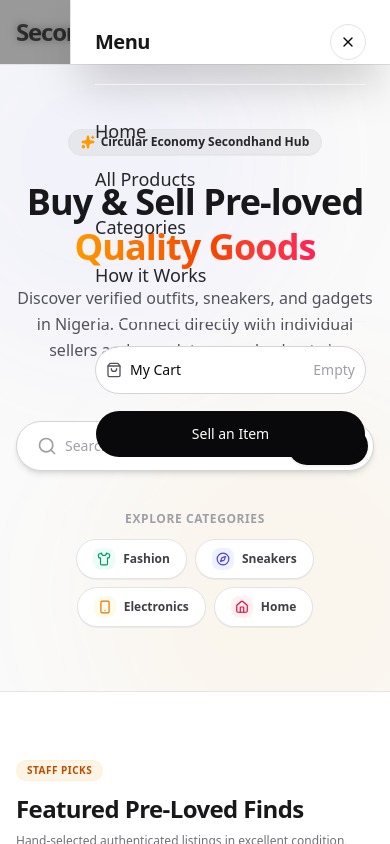
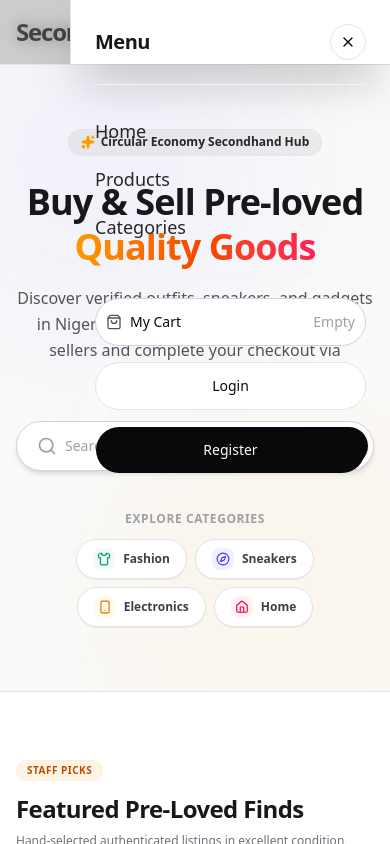
Before and after one commit to dceekay/secondhand, a Next.js app: page / in a window 390 px wide. Both pictures are taken after a click on the button 356 px from the left and 32 px from the top of the page. Shown: the top 844 px of the page. Built offline with nearby package versions, Linux system fonts and the light colour scheme.

Commit message:
feat: add authenticated mobile navigation

```diff
--- a/components/layout/mobile-menu.tsx
+++ b/components/layout/mobile-menu.tsx
@@ -1,7 +1,12 @@
 "use client";
 
 import Link from "next/link";
-import { X, ShoppingBag, ArrowRight } from "lucide-react";
+import {
+  X,
+  ShoppingBag,
+  ArrowRight,
+} from "lucide-react";
+
 import { Button } from "@/components/ui/button";
 import { motion, AnimatePresence } from "framer-motion";
 
@@ -10,14 +15,35 @@ interface MobileMenuProps {
   onClose: () => void;
   cartCount: number;
   onOpenCart: () => void;
+
+  user?: {
+    name: string;
+  } | null;
+
+  onLogout?: () => void;
 }
 
-export function MobileMenu({ isOpen, onClose, cartCount, onOpenCart }: MobileMenuProps) {
+export function MobileMenu({
+  isOpen,
+  onClose,
+  cartCount,
+  onOpenCart,
+  user,
+  onLogout,
+}: MobileMenuProps) {
   const menuLinks = [
-    { name: "Home", href: "/" },
-    { name: "All Products", href: "/products" },
-    { name: "Categories", href: "/products?filter=categories" },
-    { name: "How it Works", href: "#how-it-works" },
+    {
+      name: "Home",
+      href: "/",
+    },
+    {
+      name: "Products",
+      href: "/products",
+    },
+    {
+      name: "Categories",
+      href: "/products?filter=categories",
+    },
   ];
 
   return (
@@ -30,22 +56,27 @@ export function MobileMenu({ isOpen, onClose, cartCount, onOpenCart }: MobileMen
             animate={{ opacity: 0.4 }}
             exit={{ opacity: 0 }}
             onClick={onClose}
-            className="fixed inset-0 z-50 bg-black backdrop-blur-xs md:hidden"
+            className="fixed inset-0 z-50 bg-black/50 backdrop-blur-sm md:hidden"
           />
 
-          {/* Menu Drawer */}
+          {/* Drawer */}
           <motion.div
             initial={{ x: "100%" }}
             animate={{ x: 0 }}
             exit={{ x: "100%" }}
-            transition={{ type: "spring", damping: 25, stiffness: 200 }}
-            className="fixed top-0 right-0 bottom-0 z-50 flex flex-col w-full max-w-xs h-full bg-white border-l border-zinc-250 shadow-2xl p-6 md:hidden"
+            transition={{
+              type: "spring",
+              damping: 25,
+              stiffness: 200,
+            }}
+            className="fixed top-0 right-0 bottom-0 z-50 flex flex-col w-full max-w-xs bg-white border-l border-zinc-200 shadow-2xl p-6 md:hidden"
           >
             {/* Header */}
             <div className="flex items-center justify-between pb-6 border-b border-zinc-100">
               <span className="text-xl font-bold tracking-tight text-zinc-900">
                 Menu
               </span>
+
               <Button
                 variant="ghost"
                 size="icon"
@@ -53,33 +84,43 @@ export function MobileMenu({ isOpen, onClose, cartCount, onOpenCart }: MobileMen
                 onClick={onClose}
               >
                 <X className="h-5 w-5" />
-                <span className="sr-only">Close menu</span>
               </Button>
             </div>
 
-            {/* Navigation Links */}
+            {/* Navigation */}
             <nav className="flex flex-col gap-5 py-8">
               {menuLinks.map((link, idx) => (
                 <motion.div
                   key={link.name}
-                  initial={{ opacity: 0, x: 20 }}
-                  animate={{ opacity: 1, x: 0 }}
-                  transition={{ delay: 0.05 * idx }}
+                  initial={{
+                    opacity: 0,
+                    x: 20,
+                  }}
+                  animate={{
+                    opacity: 1,
+                    x: 0,
+                  }}
+                  transition={{
+                    delay: idx * 0.05,
+                  }}
                 >
                   <Link
                     href={link.href}
                     onClick={onClose}
-                    className="flex items-center justify-between text-lg font-medium text-zinc-800 hover:text-zinc-950 transition-colors group"
+                    className="flex items-center justify-between text-lg font-medium text-zinc-800 hover:text-zinc-950 group"
                   >
                     <span>{link.name}</span>
-                    <ArrowRight className="h-4 w-4 opacity-0 -translate-x-2 group-hover:opacity-100 group-hover:translate-x-0 transition-all text-zinc-500" />
+
+                    <ArrowRight className="h-4 w-4 opacity-0 -translate-x-2 group-hover:translate-x-0 group-hover:opacity-100 transition-all text-zinc-500" />
                   </Link>
                 </motion.div>
               ))}
             </nav>
 
+            {/* Footer */}
             <div className="mt-auto flex flex-col gap-4 border-t border-zinc-100 pt-6">
-              {/* Cart Quick Access */}
+
+              {/* Cart */}
               <Button
                 variant="outline"
                 className="w-full flex items-center justify-between h-12 rounded-full border-zinc-300"
@@ -92,21 +133,71 @@ export function MobileMenu({ isOpen, onClose, cartCount, onOpenCart }: MobileMen
                   <ShoppingBag className="h-5 w-5 text-zinc-600" />
                   My Cart
                 </span>
+
                 {cartCount > 0 ? (
                   <span className="bg-zinc-950 text-white text-xs font-semibold px-2.5 py-1 rounded-full">
-                    {cartCount} {cartCount === 1 ? "item" : "items"}
+                    {cartCount}
                   </span>
                 ) : (
-                  <span className="text-sm text-zinc-400">Empty</span>
+                  <span className="text-sm text-zinc-400">
+                    Empty
+                  </span>
                 )}
               </Button>
 
-              {/* Action Button: Sell Item */}
-              <Link href="/products?sell=true" onClick={onClose} className="w-full">
-                <Button className="w-full h-12 rounded-full bg-zinc-950 hover:bg-zinc-800 text-white font-medium">
-                  Sell an Item
-                </Button>
-              </Link>
+              {/* Auth Buttons */}
+              {user ? (
+                <>
+                  <Link
+                    href="/profile"
+                    onClick={onClose}
+                    className="w-full"
+                  >
+                    <Button
+                      variant="outline"
+                      className="w-full h-12 rounded-full"
+                    >
+                      Profile
+                    </Button>
+                  </Link>
+
+                  <Button
+                    variant="destructive"
+                    className="w-full h-12 rounded-full"
+                    onClick={() => {
+                      onLogout?.();
+                      onClose();
+                    }}
+                  >
+                    Logout
+                  </Button>
+                </>
+              ) : (
+                <>
+                  <Link
+                    href="/login"
+                    onClick={onClose}
+                    className="w-full"
+                  >
+                    <Button
+                      variant="outline"
+                      className="w-full h-12 rounded-full"
+                    >
+                      Login
+                    </Button>
+                  </Link>
+
+                  <Link
+                    href="/register"
+                    onClick={onClose}
+                    className="w-full"
+                  >
+                    <Button className="w-full h-12 rounded-full bg-zinc-950 hover:bg-zinc-800">
+                      Register
+                    </Button>
+                  </Link>
+                </>
+              )}
             </div>
           </motion.div>
         </>
--- a/components/layout/navbar.tsx
+++ b/components/layout/navbar.tsx
@@ -253,15 +253,15 @@ export default function Navbar() {
       </div>
 
       <MobileMenu
-        isOpen={isMobileMenuOpen}
-        onClose={() =>
-          setIsMobileMenuOpen(false)
-        }
-        cartCount={cartCount}
-        onOpenCart={() =>
-          setIsCartOpen(true)
-        }
-      />
+  isOpen={isMobileMenuOpen}
+  onClose={() => setIsMobileMenuOpen(false)}
+  cartCount={cartCount}
+  user={user}
+  onLogout={logout}
+  onOpenCart={() => {
+    setIsCartOpen(true);
+  }}
+/>
     </header>
   );
 }
```
